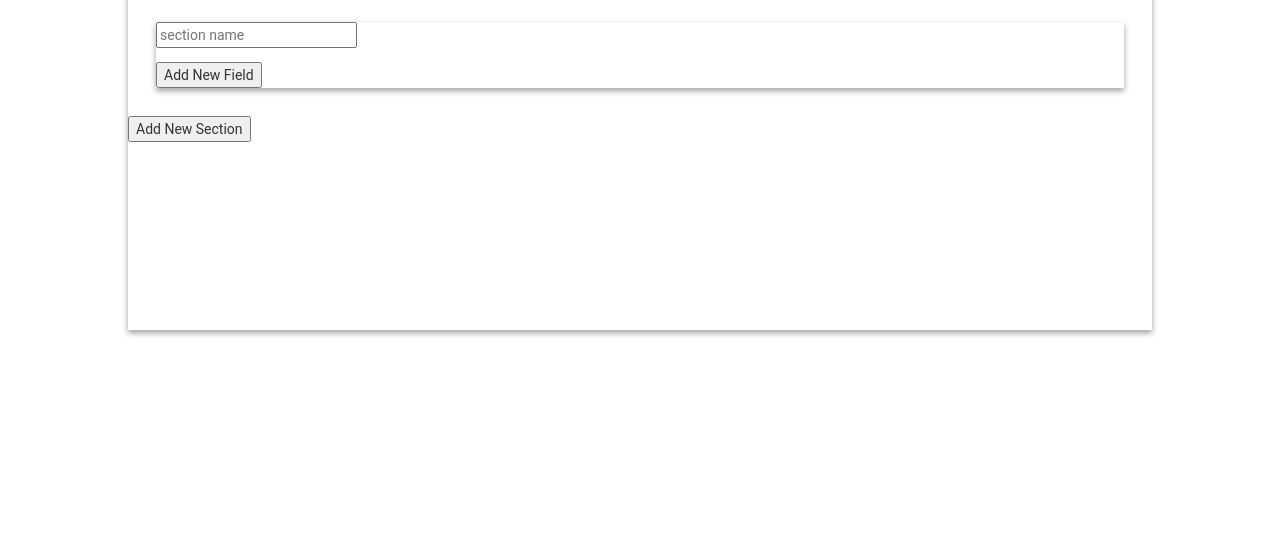
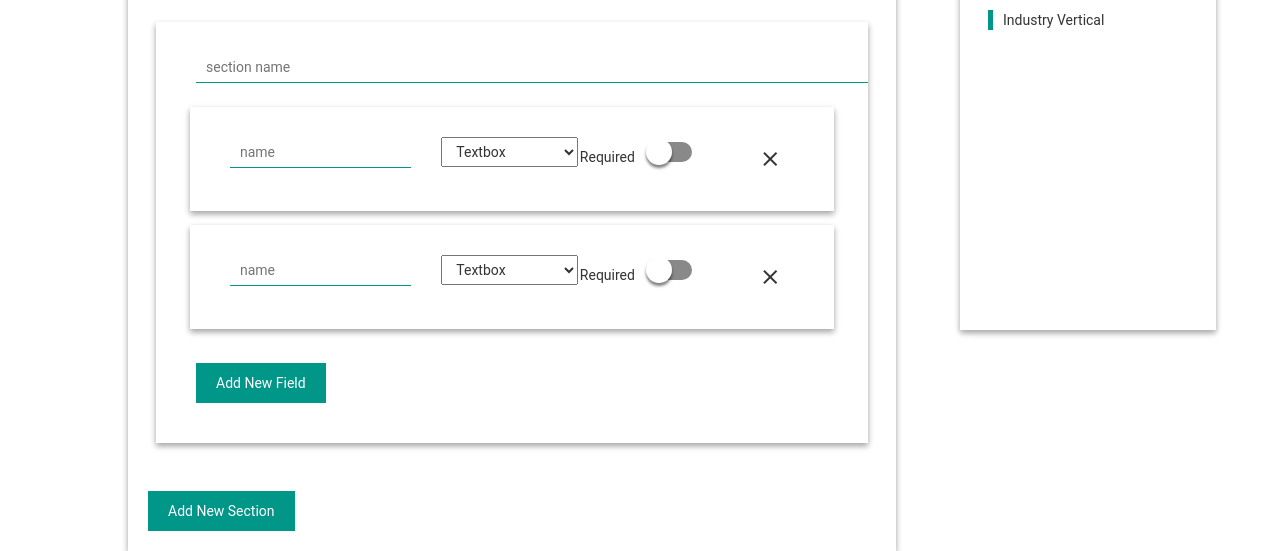
Before and after one commit to cuongtuanpham/e27-ticket-cms, a website: page public/index.html in a window 1280 px wide. Shown: the part 270-821 px from the top of the page. Before the commit the page ends 800 px from the top, so only its background shows below. Drawn offline with nearby package versions, Linux system fonts and the light colour scheme.

Commit message:
add drag and drop, sortable function, some css styles

```diff
--- a/public/index.html
+++ b/public/index.html
@@ -22,27 +22,81 @@
 		<h2>Main section</h2>
 		<div class="section">
 			<input type="text" placeholder="section name">
+			<ul id="sort">
+				<li>
 					<div class="field">
-				<!-- <input type="text" placeholder="name">
+						<div class="row">
+							<div class="col-sm-12 col-md-4">
+								<input type="text" placeholder="name">
+							</div>
+							<div class="col-sm-12 col-md-3">
 								<select>
 									<option value="Textbox">Textbox</option>
 									<option value="Multiple choice">Multiple choice</option>}
 								</select>
-				<span>Required</span>
+							</div>
+							<div class="col-sm-12 col-md-3">
+								<p>Required</p>
 								<input type="checkbox" id="unchecked" class="cbx hidden"/>
 				    			<label for="unchecked" class="lbl"></label>
-				<i class="material-icons delete">clear</i> -->
 							</div>
+							<div class="col-sm-12 col-md-2">
+								<i class="material-icons delete">clear</i>
+							</div>
+						</div>
+					</div>
+				</li>
+				<li>
+					<div class="field">
+						<div class="row">
+							<div class="col-sm-12 col-md-4">
+								<input type="text" placeholder="name">
+							</div>
+							<div class="col-sm-12 col-md-3">
+								<select>
+									<option value="Textbox">Textbox</option>
+									<option value="Multiple choice">Multiple choice</option>}
+								</select>
+							</div>
+							<div class="col-sm-12 col-md-3">
+								<p>Required</p>
+								<input type="checkbox" id="unchecked" class="cbx hidden"/>
+				    			<label for="unchecked" class="lbl"></label>
+							</div>
+							<div class="col-sm-12 col-md-2">
+								<i class="material-icons delete">clear</i>
+							</div>
+						</div>
+					</div>
+				</li>
+			</ul>
 			<button id="add-field">Add New Field</button>
 		</div>
 		<button id="add-section">Add New Section</button>
 	</div>
 
-
-
+	<div class="pre-build">
+		<ul id="pre-sort">
+			<li>
+				<div class="row">
+					<div class="col-sm-12">
+						<p class="pre-text">Country</p>
+					</div>
+				</div>
+			</li>
+			<li>
+				<div class="row">
+					<div class="col-sm-12">
+						<p class="pre-text">Industry Vertical</p>
+					</div>
+				</div>
+			</li>
+		</ul>
+	</div>
 
 	<!-- JQUERY JAVASCRIPT -->
 	<script type="text/javascript" src="https://cdnjs.cloudflare.com/ajax/libs/jquery/3.1.1/jquery.min.js"></script>
+	<script src="http://code.jquery.com/ui/1.12.1/jquery-ui.min.js" integrity="sha256-VazP97ZCwtekAsvgPBSUwPFKdrwD3unUfSGVYrahUqU=" crossorigin="anonymous"></script>
 
 	<!-- BOOTSTRAP JavaScript -->
 	<script src="https://maxcdn.bootstrapcdn.com/bootstrap/3.3.7/js/bootstrap.min.js" integrity="sha384-Tc5IQib027qvyjSMfHjOMaLkfuWVxZxUPnCJA7l2mCWNIpG9mGCD8wGNIcPD7Txa" crossorigin="anonymous"></script>
--- a/public/script.js
+++ b/public/script.js
@@ -19,15 +19,13 @@ var addNewSection = function(val){
 	var element = [];
 	element += "<div class = 'section'>"
 	element += "<input type='text' placeholder='section name'>";
-	element += "<div class='field'>";
-	element += "</div>"
 	element += "<button id='add-field'>Add New Field</button>";
 	element += "</div>";
 	$(val).before(element);
 };
 
 var deleteElement = function(val){
-	$(val).closest('div').remove();
+	$(val).parent('div').parent('div').parent('div').parent('li').remove();
 };
 
 //=============================================================
@@ -43,3 +41,14 @@ $('.main').on('click', '#add-section', function(){
 $('.main').on('click', 'i.delete', function(){
 	deleteElement(this);
 });
+
+$(function() {
+    $( "#sort" ).sortable();
+    $( "#pre-sort" ).sortable({
+    	connectWith: "#sort"
+    });
+    $(".pre-text").draggable({
+    	connectToSortable: '#sort',
+    	helper: 'clone'
+    });
+ });
--- a/public/scss/style.scss
+++ b/public/scss/style.scss
@@ -50,12 +50,24 @@ h1{
 	}
 }
 
-.main{
+.main, .pre-build{
 	position: absolute;
 	transform: translate(-50%, 0);
-	left: 50%;
+	left: 40%;
 	top: 25%;
-	width: 80%;
+	width: 60%;
+	min-height: 50%;
+	background-color: $white;
+	box-shadow: 0 3px 6px rgba(0,0,0,0.16), 0 3px 6px rgba(0,0,0,0.23);
+}
+
+.pre-build{
+	position: absolute;
+	transform: translate(-50%, 0);
+	position: fixed;
+	left: 85%;
+	top: 25%;
+	width: 20%;
 	min-height: 50%;
 	background-color: $white;
 	box-shadow: 0 3px 6px rgba(0,0,0,0.16), 0 3px 6px rgba(0,0,0,0.23);
@@ -78,6 +90,7 @@ h2{
 .section, .field{
 	box-shadow: 0 3px 6px rgba(0,0,0,0.16), 0 3px 6px rgba(0,0,0,0.23);
 	margin: 2em;
+	padding: 2rem;
 	.field{
 		margin: 1em;
 	}
@@ -93,6 +106,11 @@ h2{
   border-radius: 100px;
   cursor: pointer;
   transition: all 0.3s ease;
+  // transform: translate(-50%, -50%);
+  // top: 50%;
+  // left: 80%;
+  top: 10%;
+  margin: 0;
 }
 .lbl:after {
   position: absolute;
@@ -103,7 +121,7 @@ h2{
   height: 26px;
   border-radius: 100px;
   background: #fff;
-  box-shadow: 0px 3px 3px rgba(0,0,0,0.05);
+  box-shadow: 0px 3px 3px rgba(0,0,0,0.5);
   content: '';
   transition: all 0.3s ease;
 }
@@ -118,3 +136,44 @@ h2{
   background: #179588;
 }
 //=================================================
+input[type="text"]{
+	border: none;
+	padding: 0.5rem 1rem;
+	border-bottom: 1px solid $primary-color;
+	margin: 1rem 2rem;
+	width: 100%;
+}
+select{
+	padding: 0.5rem 1rem;
+	margin: 1rem 2rem;
+}
+p{
+	display: inline-block;
+	margin: 2rem 1rem 2rem 0rem;
+}
+i{
+	margin: 2rem;
+}
+
+//Button==========================================
+button{
+	padding: 1rem 2rem;
+	background-color: $primary-color;
+	color: $white;
+	border: none;
+	margin: 2rem;
+}
+
+//================================================
+//Pre build
+#sort, #pre-sort{
+	list-style-type: none;
+	padding: 0;
+}
+
+.pre-text{
+	border-left: 5px solid $primary-color;
+	margin-left: 2em;
+	padding-left: 1rem;
+	cursor: pointer;
+}
```
Also changed, not shown: public/css/style.css. Lines whose indentation alone changed are shown as unchanged.
